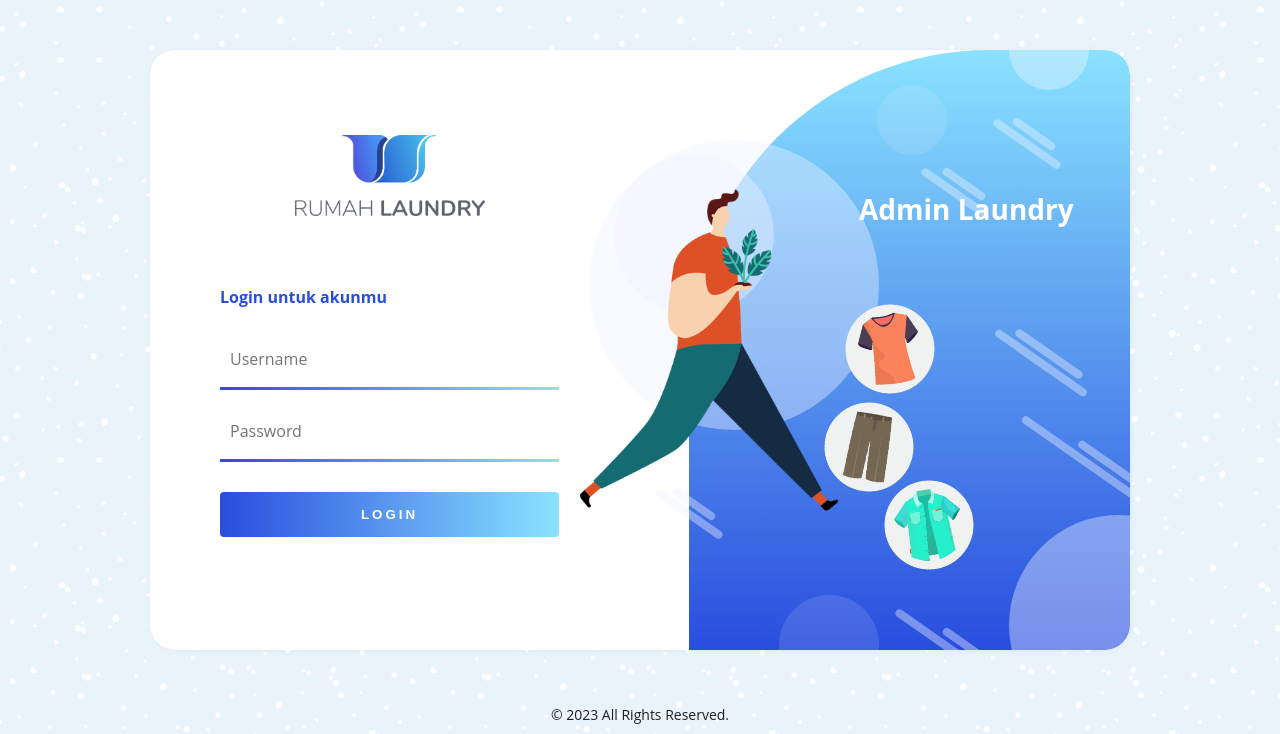
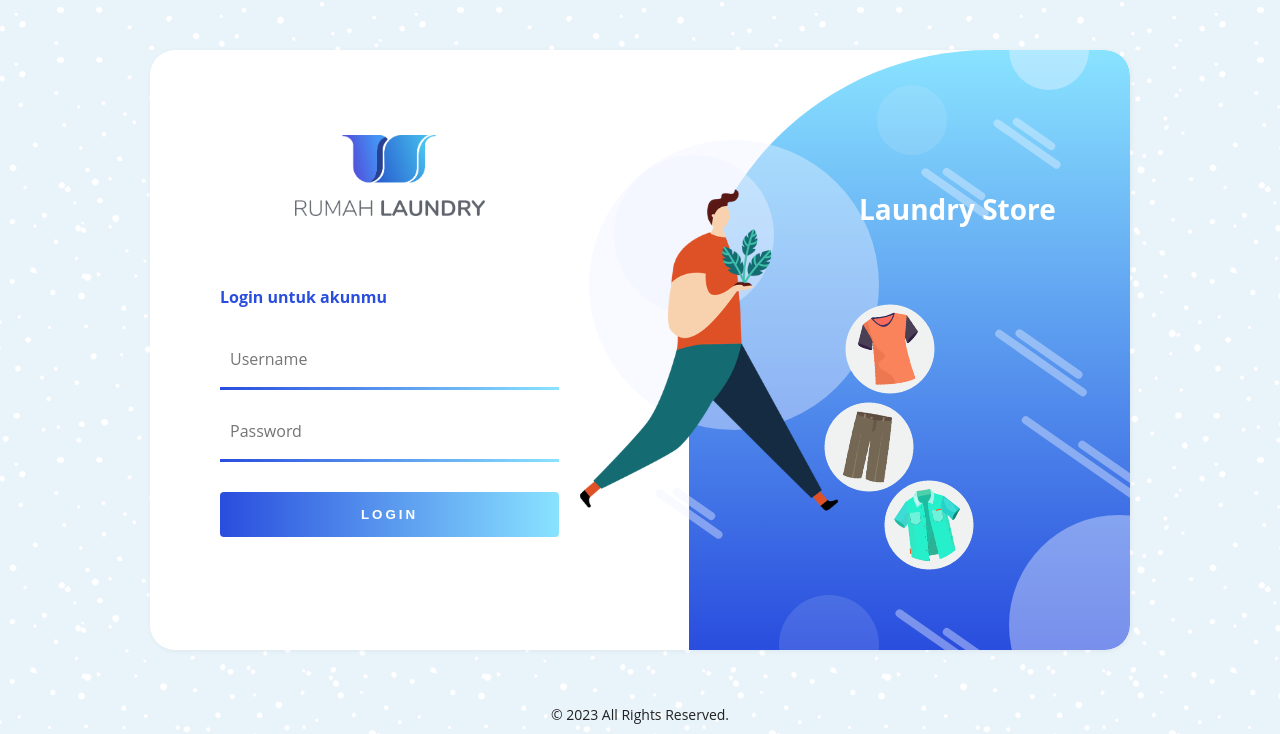
Before and after one commit to Mysteriza/cuci_sepatu, a PHP site: page /rumah_laundry/login.php in a window 1280 px wide. Shown: the top 734 px of the page. Run offline with PHP 8.4, Linux system fonts and the light colour scheme.

Commit message:
ubahdikit

```diff
--- a/login.php
+++ b/login.php
@@ -88,7 +88,7 @@
 			<div class="col box__right">
 				<div class="box__right-content">
 					<div class="text__right">
-						<h1>Admin Laundry</h1>
+						<h1>Laundry Store</h1>
 					</div>
 
 					<img src=" <?=url('_assets/img/orang.png')?>" alt="" class="box-img-orang">
```
